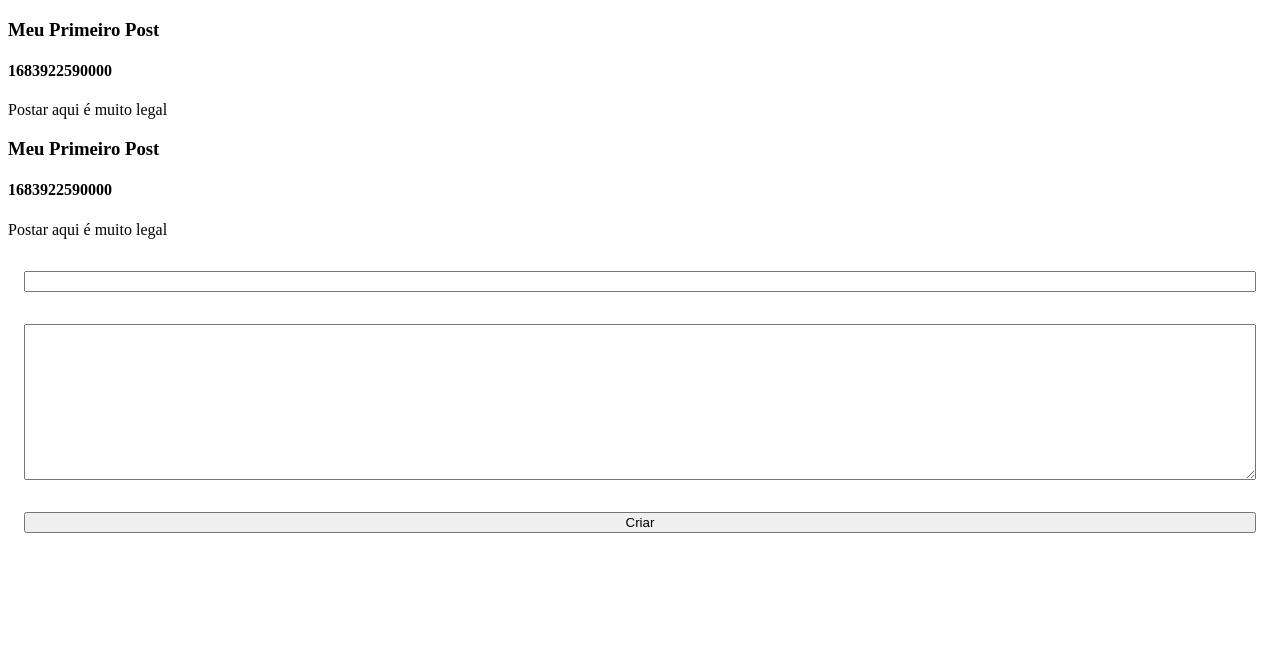
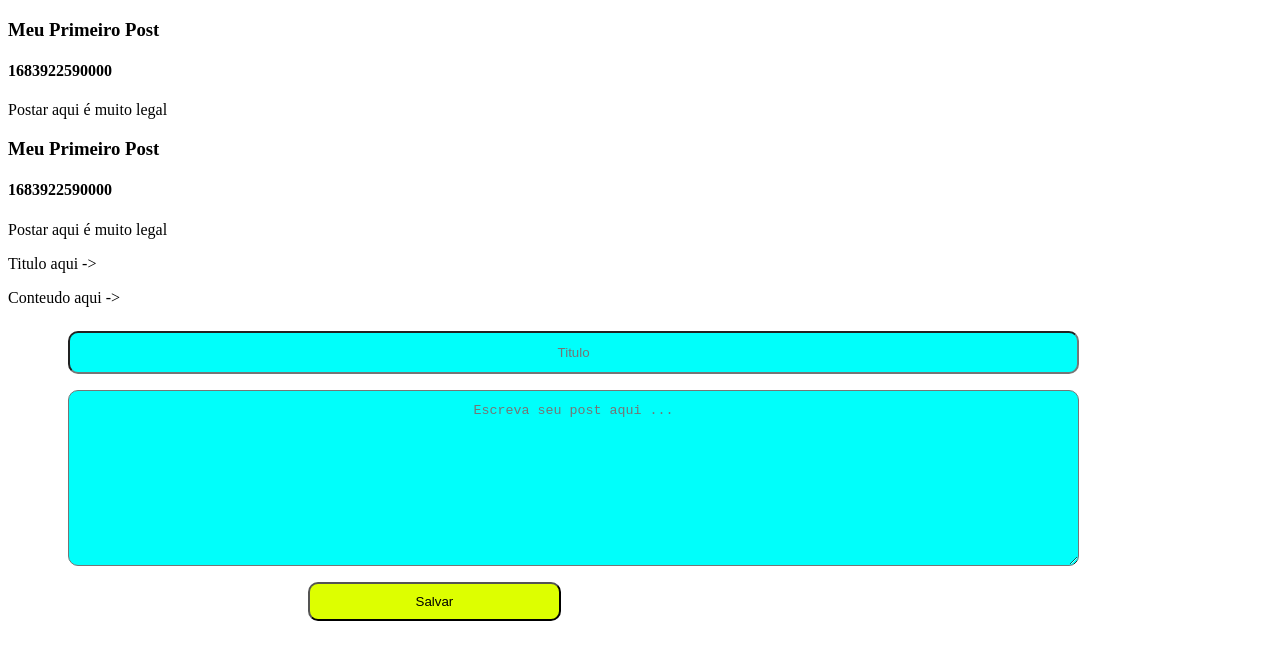
Before and after one commit to LuizFeller/blog-template, a Vue app: page / in a window 1280 px wide. Shown: the top 660 px of the page. Built offline with nearby package versions, Linux system fonts and the light colour scheme.

Commit message:
estilizacao CSS

```diff
--- a/src/App.vue
+++ b/src/App.vue
@@ -16,14 +16,61 @@ export default {
           content: "Postar aqui é muito legal",
         },
       ],
+      formData: {
+        title: "",
+        content: "",
+      }
     };
   },
-};
+
 /* Indice
 for(const algumacoisa in posts) */
 
 /* Valor
 for(const algumacoisa of posts)*/
+
+methods: {
+  handleClick (event) {
+    //adicionar o post à lista de posts
+
+    const now = new Date();
+
+    const dataDaPostagem = `${now.getDate()}/${now.getMonth() + 1}/${now.getFullYear()}`;
+
+    //metodo 1:
+    /* this.posts[this.posts.length] = {
+    title: this.formData.title,
+    content: this.formData.content,
+    }; */
+
+
+    //metodo 2:
+    this.posts.push({
+      title: this.formData.title,
+      content: this.formData.content,
+      datetime: dataDaPostagem
+    });
+
+    this.formData = {
+      title: "",
+      content: "",
+    }
+  },
+
+  handleInputChange(event) {
+    const {name, value} = event.target;
+    this.formData[name]=value;
+ }
+
+  /* console.log(event.target.classList); */
+
+  /* estas duas constantes fazerm a mesma coisa que a seguinte abaixo: */
+  /* const name = event.target.name; */
+  /* const value = event.target.value; */
+
+  },
+};
+
 </script>
 
 <template>
@@ -35,16 +82,38 @@ for(const algumacoisa of posts)*/
     </div>
   </div>
 
-  <form action="">
+  <p>Titulo aqui -> {{ formData.title }}</p>
+  <p>Conteudo aqui ->{{ formData.content }}</p>
+
+  <form>
+    <input
+    name="title"
+    :value="formData.title"
+    @keyup="handleInputChange"
+    placeholder="Titulo"/>
+    <textarea
+
+    name="content"
+    :value="formData.content"
+    @keyup="handleInputChange"
+    placeholder="Escreva seu post aqui ..."
+    id=""
+    cols="30"
+    rows="10"
+    ></textarea>
+
+  <!-- <form action="">
     <input type="text" />
-    <textarea name="content" id="" cols="30" rows="10"></textarea>
-    <button type="submit">Criar</button>
+    <textarea name="content" id="" cols="30" rows="10"></textarea> -->
+
+    <button type="button" @click="handleClick">Salvar</button>
   </form>
 
   <RouterView />
 </template>
 
 <style scoped>
+
 form {
   display: flex;
   flex-direction: column;
@@ -52,5 +121,43 @@ form {
 
 form > * {
   margin: 1rem;
+
+
+  /*CSS (16052023)*/
+
+  text-align: center;
 }
+
+  input, textarea {
+  width: 80%;
+
+  padding: 12px 20px;
+  margin: 8px 60px;
+  box-sizing: border-box;
+  border-radius: 10px;
+  background-color: rgb(0, 255, 251);
+  color: white;
+}
+
+
+button {
+  width: 20%;
+
+  padding: 10px 2px;
+  margin: 8px 300px;
+  box-sizing: border-box;
+  border-radius: 10px;
+  background-color: rgb(221, 255, 0);
+  color: black;
+}
+
+
+
+
+
+
+
+
+
+
 </style>
```
